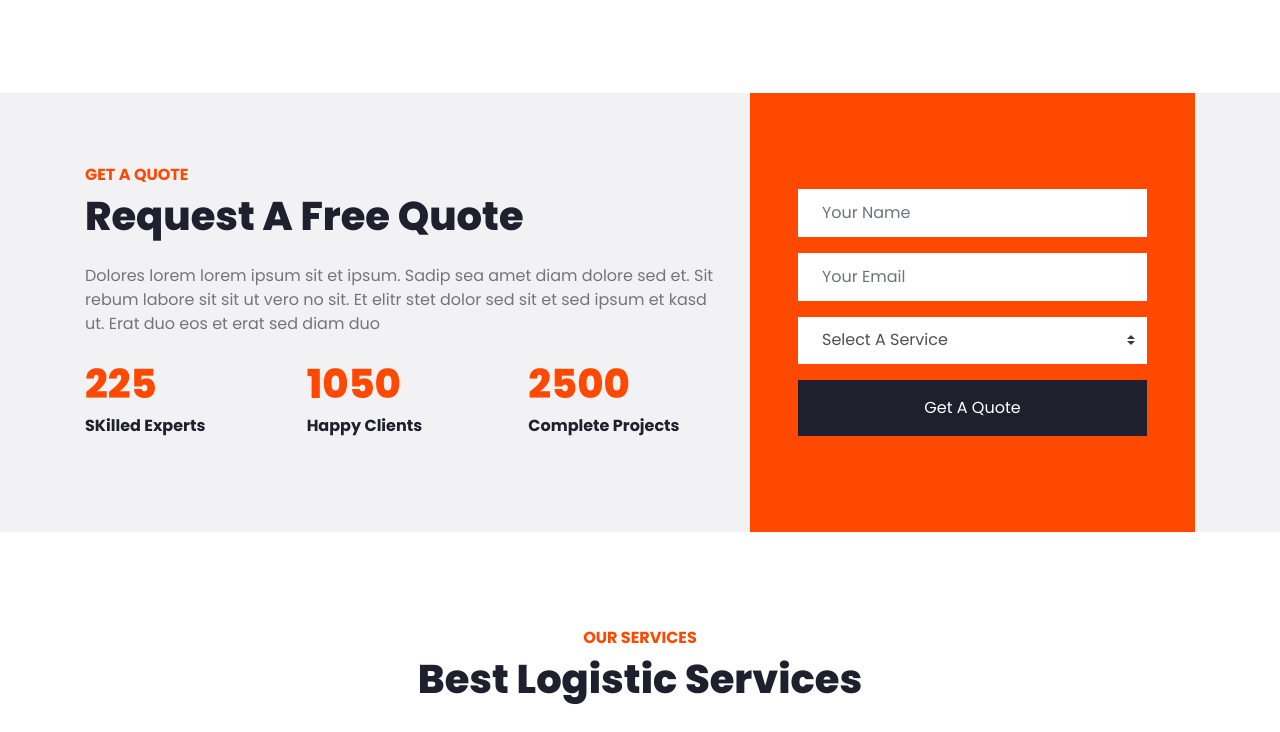
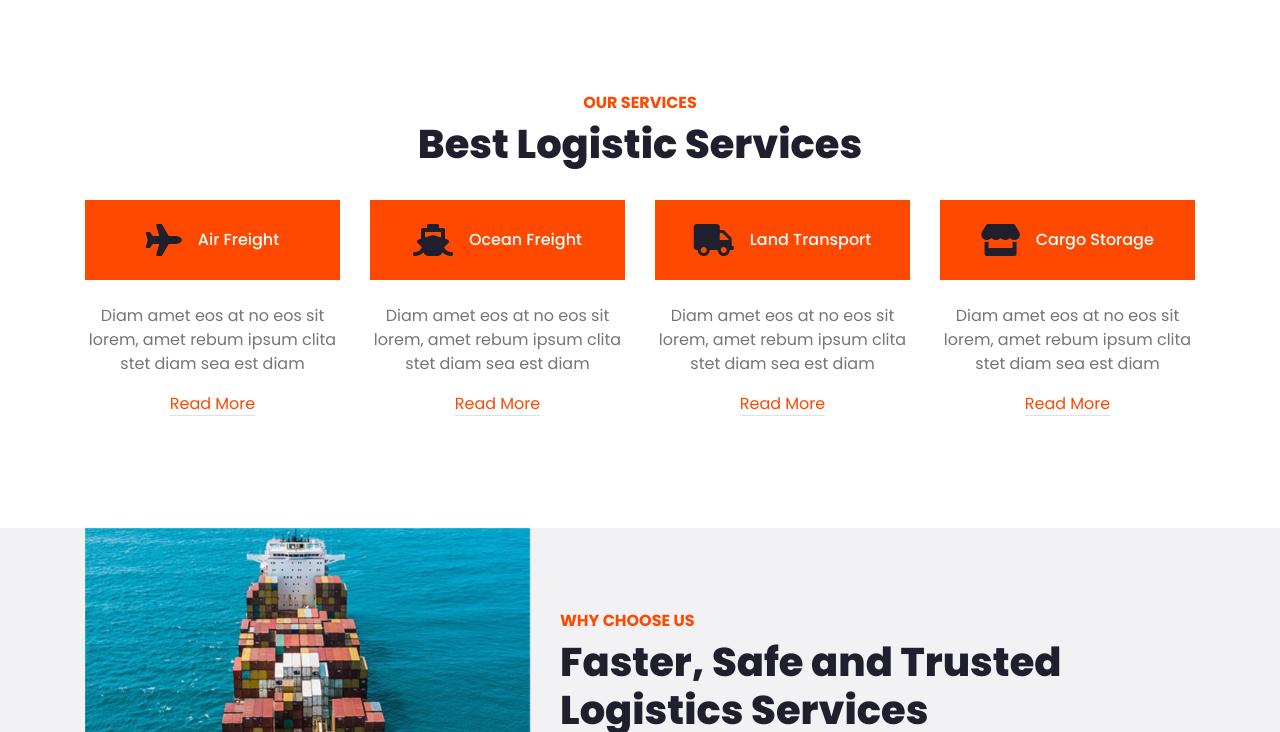
Before and after one commit to Tholakele-jiyana/TFD-CAPITAL-INVESTMENTS, a plain HTML site: page faster-1.0.0/index.html in a window 1280 px wide. Shown: the part 1463-2195 px from the top of the page. Drawn offline with nearby package versions, Linux system fonts and the light colour scheme.

Commit message:
Removed Quote request section

```diff
--- a/faster-1.0.0/index.html
+++ b/faster-1.0.0/index.html
@@ -207,7 +207,7 @@
 
 
     <!--  Quote Request Start -->
-    <div class="container-fluid bg-secondary my-5">
+    <!-- <div class="container-fluid bg-secondary my-5">
         <div class="container">
             <div class="row align-items-center">
                 <div class="col-lg-7 py-5 py-lg-0">
@@ -254,7 +254,7 @@
                 </div>
             </div>
         </div>
-    </div>
+    </div> -->
     <!-- Quote Request Start -->
 
 
```
